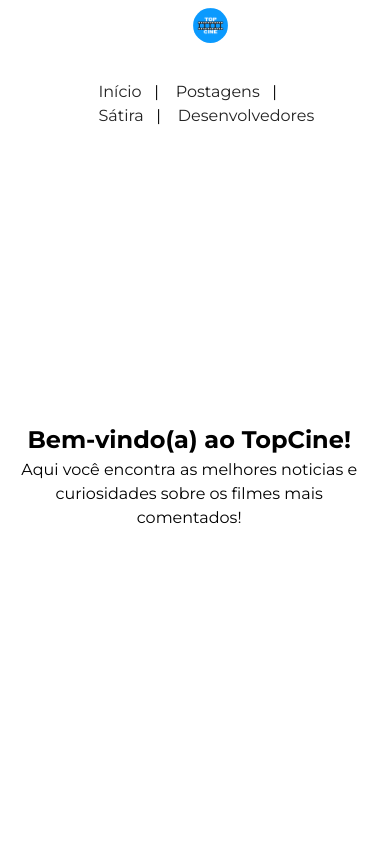
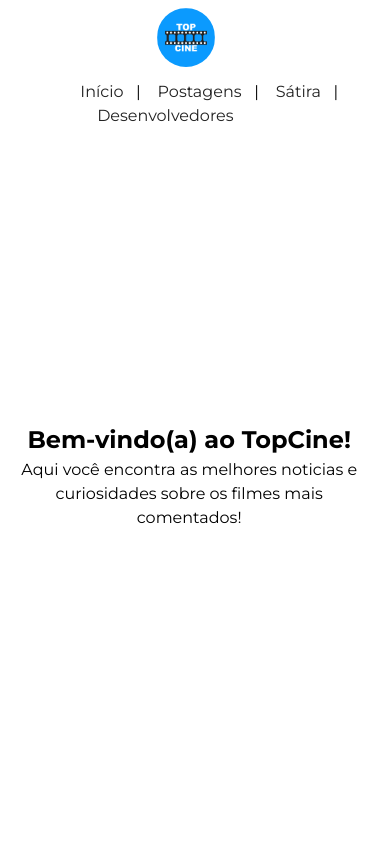
Before and after one commit to Gmmbr10/anos-70-e-80, a plain HTML site: page index.html in a window 390 px wide. Shown: the top 841 px of the page. Drawn offline with Linux system fonts and the light colour scheme.

Commit message:
logo ajustes

```diff
--- a/style.css
+++ b/style.css
@@ -142,15 +142,19 @@ footer a {
     display: block;
   }
 
+  .head__img {
+    width: 15vw;
+  }
+
   .head__img--position {
     position:absolute;
-    left: 48.5vw;
+    left: 40%;
   }
 
   .head__links--position {
     position: absolute;
     top: 5em;
-    left: 24.25vw;
+    left: 20%;
   }
 
   .introduction {
```
